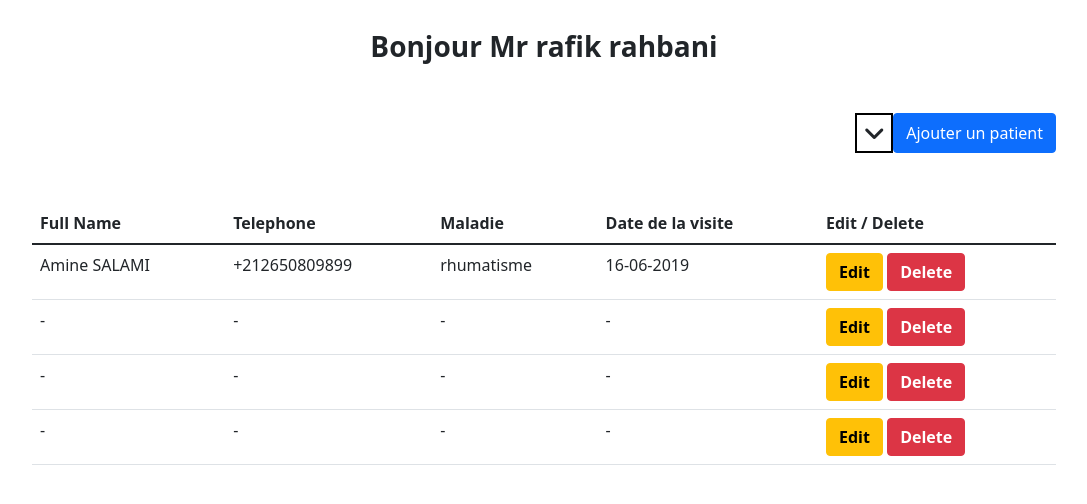
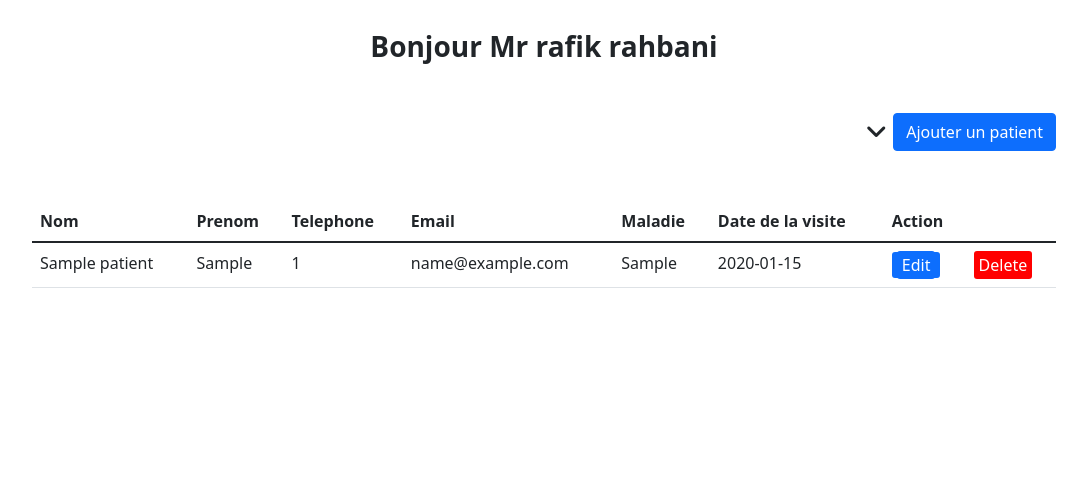
Before and after one commit to Halazv2/Gestion-d-un-Cabinet-Traumatologie, a PHP site: page /dashboard.php in a window 1280 px wide. Shown: the part 106-610 px from the top of the page, without its empty margins (96-1183 px from the left). Run offline with PHP 8.4, Linux system fonts and the light colour scheme; tables that the repository leaves empty hold one stand-in row (values such as "Sample post"); data that the repository does not hold is empty.

Commit message:
affichage

```diff
--- a/contact.php
+++ b/contact.php
@@ -47,7 +47,7 @@
                 <ul>
                     <li> <a href="index.php">Home</a></li>
                     <li><a href="a_propos.php">À PROPOS</a></li>
-                    <li><a href="dashboard.php">dashbord</a></li>
+                    <li><a href="login.php">dashbord</a></li>
                     <li><a href="contact.php"><b>Contact</b></a></li>
                 </ul>
             </div>
--- a/dashboard.php
+++ b/dashboard.php
@@ -1,3 +1,5 @@
+<?php include('./php/Connection.php'); ?>
+
 <!DOCTYPE html>
 <html lang="en">
 
@@ -5,8 +7,9 @@
   <meta charset="UTF-8" />
   <meta http-equiv="X-UA-Compatible" content="IE=edge" />
   <meta name="viewport" content="width=device-width, initial-scale=1.0" />
-  <title>Document</title>
-  <link rel="stylesheet" href="./style/dashboard.css" />
+  <title>cabinet doctor rahmani</title>
+  <!-- <link rel="stylesheet" href="./style/dashboard.css" /> -->
+  <link rel="stylesheet" href="./style/dashboard.css?v=<?php echo time(); ?>">
   <link href="https://cdn.jsdelivr.net/npm/bootstrap@5.1.3/dist/css/bootstrap.min.css" rel="stylesheet" integrity="sha384-1BmE4kWBq78iYhFldvKuhfTAU6auU8tT94WrHftjDbrCEXSU1oBoqyl2QvZ6jIW3" crossorigin="anonymous" />
   <link rel="stylesheet" href="https://cdnjs.cloudflare.com/ajax/libs/font-awesome/6.0.0-beta3/css/all.min.css">
 </head>
@@ -79,59 +82,48 @@
           </div>
         </div>
       </div>
+      <?php if (isset($_SESSION['message'])) : ?>
+        <div class="msg">
+          <?php
+          echo $_SESSION['message'];
+          unset($_SESSION['message']);
+          ?>
+        </div>
+      <?php endif ?>
       <div class="arr-patients">
+        <?php $results = mysqli_query($con, "SELECT * FROM patients"); ?>
         <table class="table">
           <thead>
             <tr>
-              <th scope="col">Full Name</th>
+              <th scope="col">Nom</th>
+              <th scope="col">Prenom</th>
               <th scope="col">Telephone</th>
+              <th scope="col">Email</th>
               <th scope="col">Maladie</th>
               <th scope="col">Date de la visite</th>
-              <th scope="col">Edit / Delete</th>
+              <th scope="col">Action</th>
             </tr>
           </thead>
-          <tbody>
+          <?php while ($row = mysqli_fetch_array($results)) { ?>
             <tr>
-              <td>Amine SALAMI</td>
-              <td>+212650809899</td>
-              <td>rhumatisme</td>
-              <td>16-06-2019</td>
+              <td><?php echo $row['nom']; ?></td>
+              <td><?php echo $row['prenom']; ?></td>
+              <td><?php echo $row['Num_Tel']; ?></td>
+              <td><?php echo $row['Email']; ?></td>
+              <td><?php echo $row['maladie']; ?></td>
+              <td><?php echo $row['date_naissance']; ?></td>
               <td>
-                <button class="btn btn-warning"><b>Edit</b></button>
-                <button class="btn btn-danger"><b>Delete</b></button>
+              <a href="update.php?edit=<?php echo $row['id']; ?>" class="edit_btn" >
+                <button class="edit_btn">Edit</button>
+              </a>
+              </td>
+              <td>
+              <a href="delete.php?del=<?php echo $row['id']; ?>" >
+                <button class="del_btn">Delete</button>
+                </a>
               </td>
             </tr>
-            <tr>
-              <td>-</td>
-              <td>-</td>
-              <td>-</td>
-              <td>-</td>
-              <td>
-                <button class="btn btn-warning"><b>Edit</b></button>
-                <button class="btn btn-danger"><b>Delete</b></button>
-              </td>
-            </tr>
-            <tr>
-              <td>-</td>
-              <td>-</td>
-              <td>-</td>
-              <td>-</td>
-              <td>
-                <button class="btn btn-warning"><b>Edit</b></button>
-                <button class="btn btn-danger"><b>Delete</b></button>
-              </td>
-            </tr>
-            <tr>
-              <td>-</td>
-              <td>-</td>
-              <td>-</td>
-              <td>-</td>
-              <td>
-                <button class="btn btn-warning"><b>Edit</b></button>
-                <button class="btn btn-danger"><b>Delete</b></button>
-              </td>
-            </tr>
-          </tbody>
+          <?php } ?>
         </table>
       </div>
     </form>
--- a/php/add.php
+++ b/php/add.php
@@ -15,10 +15,13 @@ if(isset($_POST['add_submit']))
     $result = mysqli_query($con,$query);
     if($result)
     {
-        echo "<script> alert('L'ajoute est bien effectuer.') </script> ";
+        // echo "<script> alert('L'ajoute est bien effectuer.') </script> ";
+		$_SESSION['message'] = "Address saved";
+        header("location:../dashboard.php");
     }
 	else
     {
+        header("location:../dashboard.php");
         echo "<script> alert('error') </script>";
     }
 }
--- a/style/dashboard.css
+++ b/style/dashboard.css
@@ -137,9 +137,9 @@ nav {
     margin-top: 50px;
 }
 
-.icons{
+/* .icons{
     border: 2px solid black;
-}
+} */
 .icons .close{
     display: none;
 }
@@ -158,7 +158,34 @@ nav {
 }
 
 
+.edit_btn {
+    text-decoration: none;
+    padding: 2px 5px;
+    background: #0d6efd;
+    color: white;
+    border-radius: 3px;
+    border: none;
 
+}
+
+.del_btn {
+    text-decoration: none;
+    padding: 2px 5px;
+    color: white;
+    border-radius: 3px;
+    border: none;
+    background: #ff0000;
+}
+.msg {
+    margin: 30px auto;
+    padding: 10px;
+    border-radius: 5px;
+    color: #3c763d;
+    background: #dff0d8;
+    border: 1px solid #3c763d;
+    width: 50%;
+    text-align: center;
+}
 
 
 @media (max-width: 797px){
```
Also changed, not shown: index.php (+15 -13 lines), login.php (+4 -4 lines), php/update.php (added, +14 -0 lines), profile.html (added, +12 -0 lines), style/style.css (+10 -12 lines), style/ptofile.css (added).
